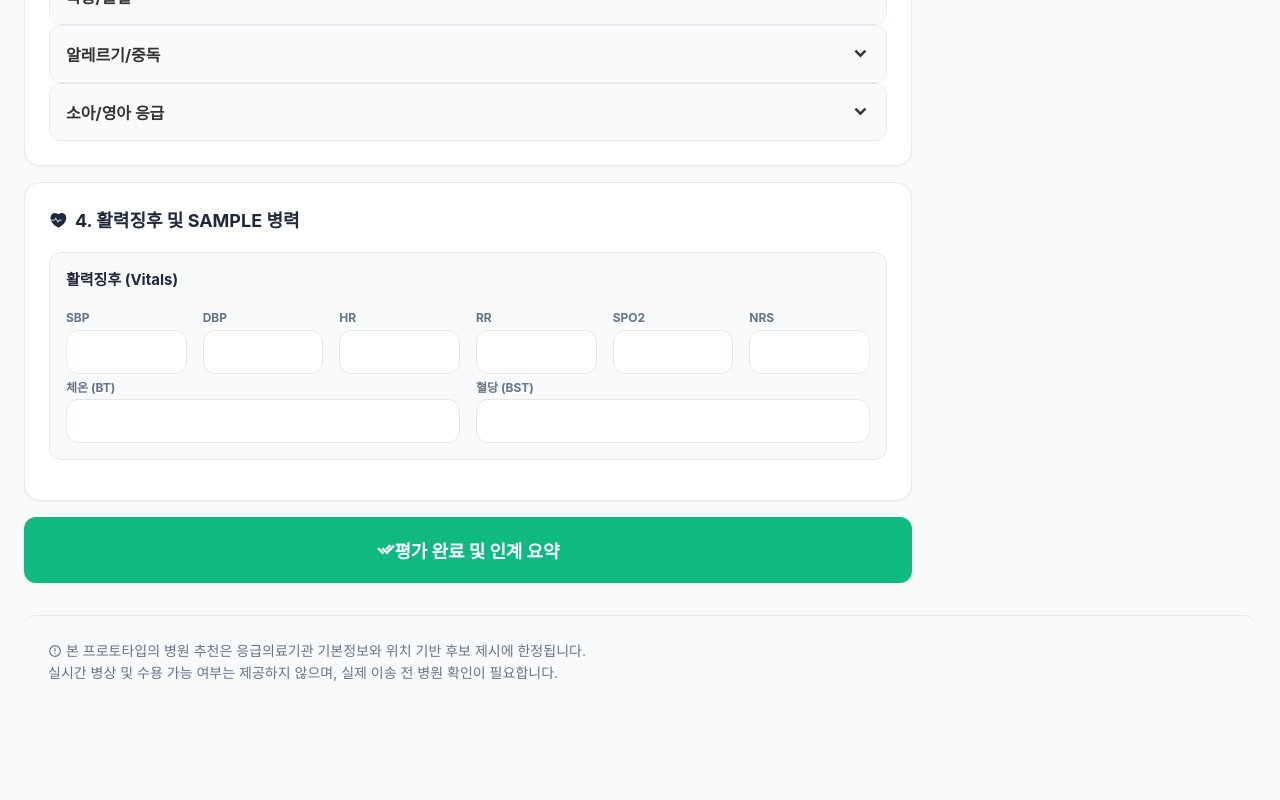
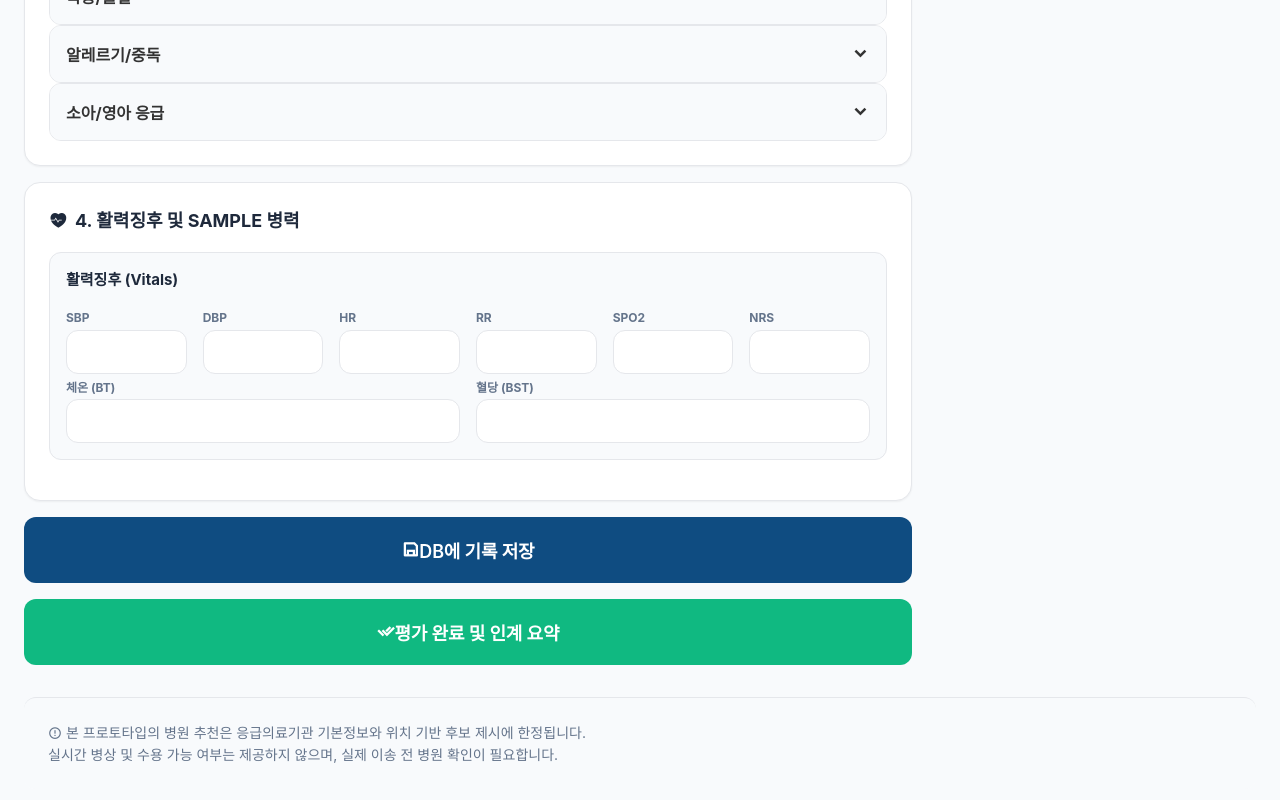
Before and after one commit to yenakr/26project, a Next.js app: page / in a window 1280 px wide. Shown: the part 1810-2610 px from the top of the page. Before the commit the page ends 2541 px from the top, so only its background shows below. Built offline with nearby package versions, Linux system fonts and the light colour scheme; no server answers; sample sign-in values are in the browser's storage; a web font is replaced by a local one.

Commit message:
feat: Add record persistence and history view with audit logs

```diff
--- a/app/api/records/route.ts
+++ b/app/api/records/route.ts
@@ -1,44 +1,74 @@
+import { NextResponse } from "next/server";
 import prisma from "@/lib/prisma";
-import { NextResponse } from "next/server";
+import { getServerSession } from "next-auth";
+import { authOptions } from "@/app/api/auth/[...nextauth]/options";
 
 export async function POST(request: Request) {
+  const session = await getServerSession(authOptions);
+
+  if (!session?.user) {
+    return new NextResponse("Unauthorized", { status: 401 });
+  }
+
   try {
     const body = await request.json();
+    const {
+      patientAge,
+      patientGender,
+      situation,
+      background,
+      bp,
+      hr,
+      spo2,
+      nrs,
+      recommendation,
+      preKtas,
+      logs
+    } = body;
 
     const record = await prisma.emergencyRecord.create({
       data: {
-        patientAge: body.patientAge,
-        patientGender: body.patientGender,
-        situation: body.situation,
-        background: body.background,
-        bp: body.bp,
-        hr: body.hr,
-        spo2: body.spo2,
-        nrs: body.nrs,
-        recommendation: body.recommendation,
-        preKtas: body.preKtas,
-        userId: body.userId || null,
+        userId: session.user.id,
+        patientAge,
+        patientGender,
+        situation,
+        background,
+        bp,
+        hr,
+        spo2,
+        nrs,
+        recommendation,
+        preKtas,
+        logs: logs, // Store JSON audit logs
       },
     });
 
     return NextResponse.json(record);
   } catch (error: any) {
+    console.error("RECORD_SAVE_ERROR", error);
     return new NextResponse(error.message || "Internal Error", { status: 500 });
   }
 }
 
 export async function GET(request: Request) {
+  const session = await getServerSession(authOptions);
+
+  if (!session?.user) {
+    return new NextResponse("Unauthorized", { status: 401 });
+  }
+
   try {
-    const { searchParams } = new URL(request.url);
-    const userId = searchParams.get('userId');
-
     const records = await prisma.emergencyRecord.findMany({
-      where: userId ? { userId } : undefined,
-      orderBy: { createdAt: 'desc' }
+      where: {
+        userId: session.user.id,
+      },
+      orderBy: {
+        createdAt: "desc",
+      },
     });
 
     return NextResponse.json(records);
   } catch (error: any) {
-    return new NextResponse(error.message || "Internal Error", { status: 500 });
+    return new NextResponse("Internal Error", { status: 500 });
   }
 }
--- a/app/page.tsx
+++ b/app/page.tsx
@@ -120,6 +120,9 @@ export default function Home() {
                 <div className="text-sm hidden sm:block">
                   <span className="font-bold" style={{ color: 'var(--blue-dark)' }}>{session.user?.name || '사용자'}</span>
                 </div>
+                <button onClick={() => router.push('/history')} className="btn" style={{ minHeight: '36px', padding: '0 12px', fontSize: '13px', background: 'var(--blue-light)', color: 'var(--blue-dark)' }}>
+                  <i className="ri-history-line mr-1"></i> 기록 보관함
+                </button>
                 <button onClick={() => signOut()} className="btn" style={{ minHeight: '36px', padding: '0 12px', fontSize: '13px', background: '#e2e8f0', color: '#475569' }}>로그아웃</button>
               </div>
             ) : (
--- a/components/SBARForm.tsx
+++ b/components/SBARForm.tsx
@@ -1,6 +1,7 @@
 "use client";
 
 import React, { useState, useEffect } from 'react';
+import { useSession } from 'next-auth/react';
 import { TriageData } from '../utils/triage';
 import { AuditLog, createLogId, getCurrentTimeStrings } from '../utils/auditLog';
 
@@ -37,6 +38,10 @@ export default function SBARForm({ region, onLiveUpdate, onComplete }: SBARFormP
   const [auditLogs, setAuditLogs] = useState<AuditLog[]>([]);
   // Previous vitals tracker for onBlur
   const [prevVitals, setPrevVitals] = useState({ ...vitals });
+
+  const [isSaving, setIsSaving] = useState(false);
+  const [saveStatus, setSaveStatus] = useState<'idle' | 'success' | 'error'>('idle');
+  const { data: session } = useSession();
 
   // Trigger update to parent
   const triggerUpdate = (currentLogs = auditLogs, newStates?: any) => {
@@ -292,6 +297,45 @@ export default function SBARForm({ region, onLiveUpdate, onComplete }: SBARFormP
     }
   };
 
+  const handleSave = async () => {
+    if (!session) return;
+
+    setIsSaving(true);
+    setSaveStatus('idle');
+
+    try {
+      const response = await fetch('/api/records', {
+        method: 'POST',
+        headers: { 'Content-Type': 'application/json' },
+        body: JSON.stringify({
+          patientAge: scene.patients,
+          patientGender: "", // Could be added to UI later
+          situation: scene.safety,
+          background: scene.risks.join(', '),
+          bp: `${vitals.sbp}/${vitals.dbp}`,
+          hr: vitals.hr,
+          spo2: vitals.spo2,
+          nrs: vitals.nrs,
+          recommendation: primary.actions.join(', '),
+          preKtas: "N/A",
+          logs: auditLogs, // Persistence of audit logs
+        }),
+      });
+
+      if (response.ok) {
+        setSaveStatus('success');
+        setTimeout(() => setSaveStatus('idle'), 3000);
+      } else {
+        setSaveStatus('error');
+      }
+    } catch (error) {
+      console.error("SAVE_ERROR", error);
+      setSaveStatus('error');
+    } finally {
+      setIsSaving(false);
+    }
+  };
+
   // UI Helpers
   const renderBtn = (fieldPath: string, selectionMode: 'single'|'multi', labelText: string, value: string, isSelected: boolean, danger: boolean = false) => (
     <button
@@ -439,7 +483,26 @@ export default function SBARForm({ region, onLiveUpdate, onComplete }: SBARFormP
         </div>
       </div>
 
-      <div className="mt-6 mb-8 flex justify-between gap-4">
+      <div className="mt-6 mb-8 flex flex-col sm:flex-row justify-between gap-4">
+        {session && (
+          <button
+            className="btn"
+            onClick={handleSave}
+            disabled={isSaving}
+            style={{
+              flex: 1,
+              padding: '1.25rem',
+              fontSize: '1.125rem',
+              backgroundColor: saveStatus === 'success' ? '#059669' : 'var(--blue-primary)',
+              color: 'white'
+            }}
+          >
+            <i className={isSaving ? "ri-loader-4-line ri-spin" : (saveStatus === 'success' ? "ri-checkbox-circle-line" : "ri-save-line")}></i>
+            <span className="ml-2">
+              {isSaving ? '저장 중...' : (saveStatus === 'success' ? '저장 완료!' : (saveStatus === 'error' ? '저장 실패(재시도)' : 'DB에 기록 저장'))}
+            </span>
+          </button>
+        )}
         <button className="btn btn-primary" onClick={onComplete} style={{ flex: 1, padding: '1.25rem', fontSize: '1.125rem', backgroundColor: 'var(--green-primary)' }}>
           <i className="ri-check-double-line mr-2"></i> 평가 완료 및 인계 요약
         </button>
```
Also changed, not shown: app/history/page.tsx (added, +76 -0 lines), 1 other file (tests, documents, lock files or other folders).
